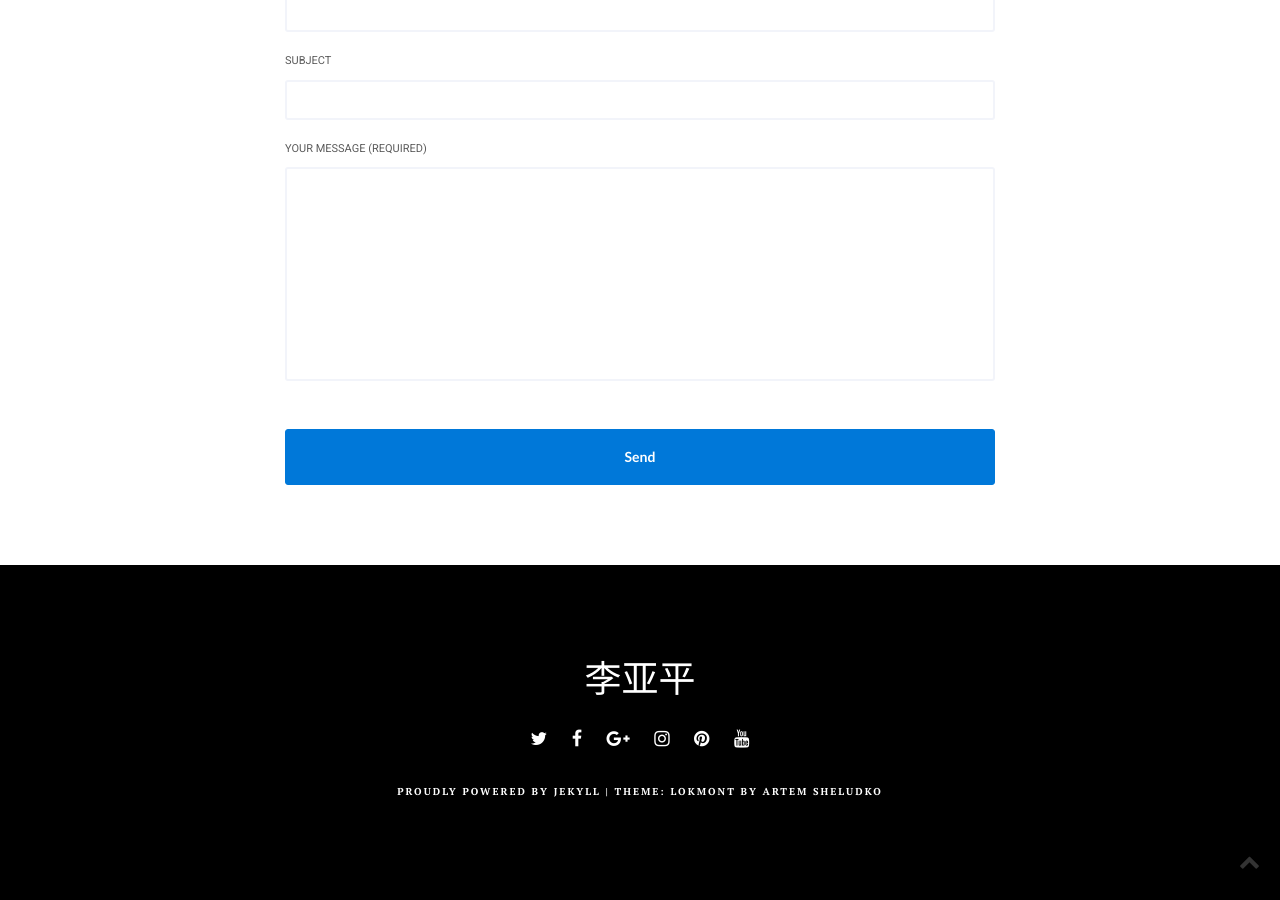
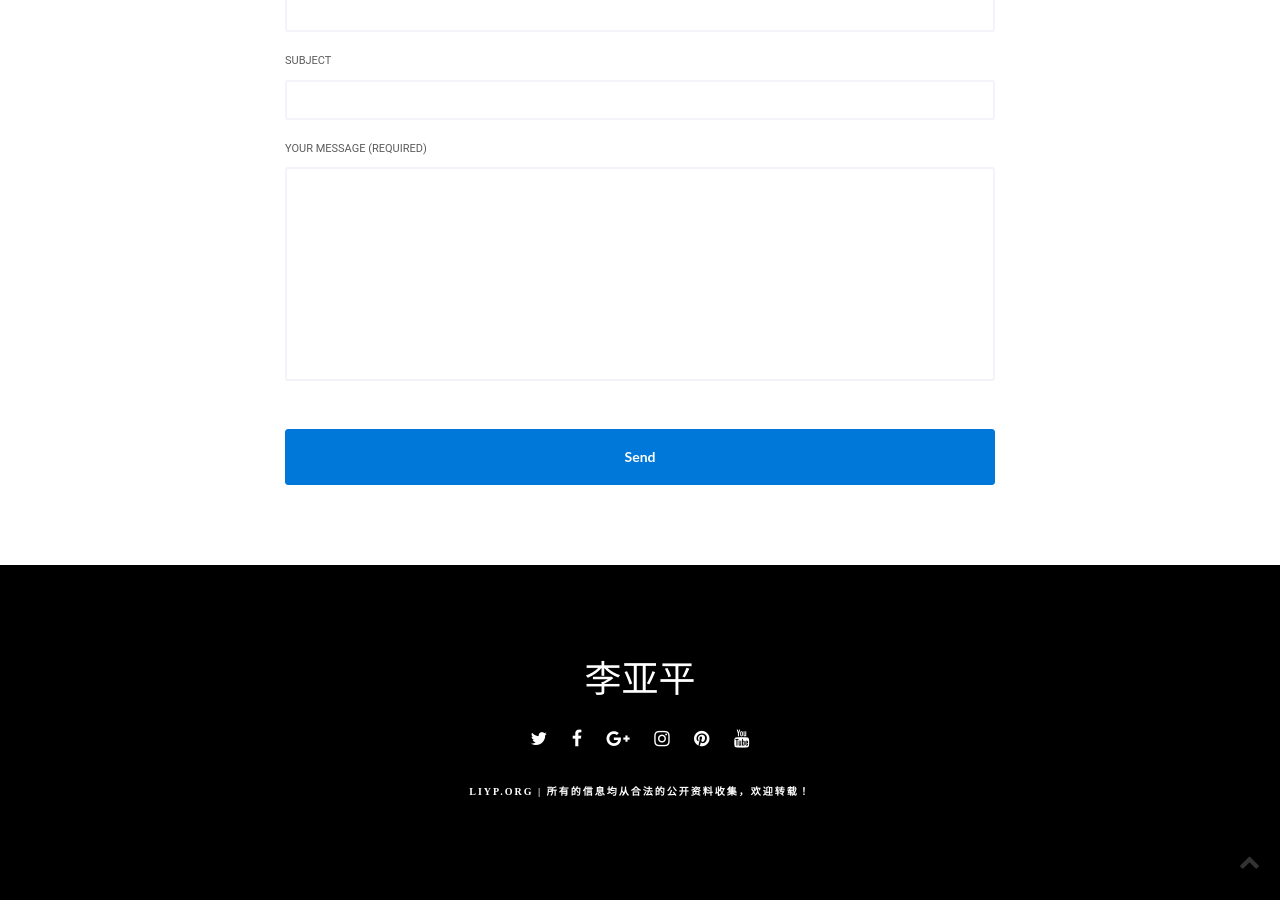
Before and after one commit to fxxk-liyaping/fxxk-liyaping.github.io, a Jekyll site: the page built from _pages/contact.html, in a window 1280 px wide and 900 px high, scrolled down 1137 px. Built offline with Jekyll 4.4.1, drawn with Linux system fonts in a browser that asks for light colours; some web fonts are replaced; some of the changed text lies outside the part shown.

```diff
--- a/_config.yml
+++ b/_config.yml
@@ -7,7 +7,7 @@ url: "" # the base hostname & protocol for your site, e.g. http://example.com
 # Banner Section
 hero: 112.jpg
 hero-title: "李亚平的传奇人生"
-hero-description: A Responsive Jekyll Blog Theme. Theme suitable for any kind of creators.
+hero-description: "骗厂家，骗员工，骗合作伙伴，骗政府的奖金，一起关注狗子的吹牛本事！"
 
 # Author - Creator
 author-name: Ben Campbell
--- a/_includes/footer.html
+++ b/_includes/footer.html
@@ -32,7 +32,7 @@
     </ul>
 
     <div class="copyright">
-      <p><a href="https://jekyllrb.com/">Proudly powered by Jekyll</a> | Theme: Lokmont by <a href="https://artemsheludko.github.io/">Artem Sheludko</a></p>
+      <p><a href="https://liyp.org">LiYP.org</a> | 所有的信息均从合法的公开资料收集，欢迎转载！</p>
     </div>
   </div>
 
--- a/_includes/head.html
+++ b/_includes/head.html
@@ -7,7 +7,7 @@
   <meta name='description' content='{% if page.description %}{{ page.description | strip_html | strip_newlines | truncate: 160 }}{% else %}{{ site.description }}{% endif %}'>
 
   <!-- Google Fonts -->
-  <link href="https://fonts.googleapis.com/css?family=Dancing+Script%7CPT+Serif:400,400i,700%7CLato:400,700%7CRoboto:300,400" rel="stylesheet">
+  <link href="https://fonts.lug.ustc.edu.cn/css?family=Dancing+Script%7CPT+Serif:400,400i,700%7CLato:400,700%7CRoboto:300,400" rel="stylesheet">
 
   <!-- Font Awesome v4.7.0 -->
   <link rel="stylesheet" href="{{ "/css/font-awesome.min.css" | relative_url }}">
--- a/_pages/contact.html
+++ b/_pages/contact.html
@@ -1,6 +1,6 @@
 ---
 layout: page
-title: Contact
+title: "联系狗子"
 image: 13.jpg
 ---
 {% if site.contact-subtitle %}
```
Also changed, not shown: _pages/about.md (+1 -1 lines), _pages/style-guide.md (+1 -1 lines).
